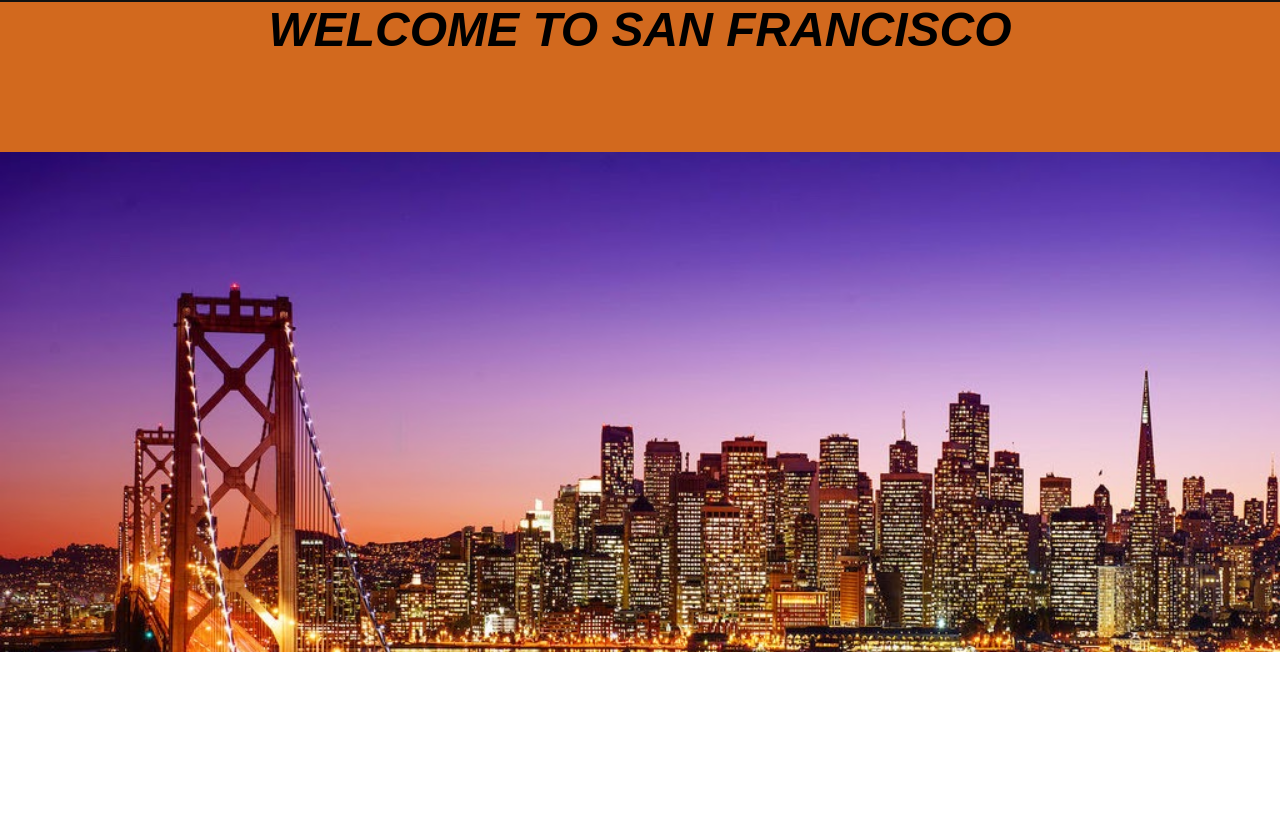
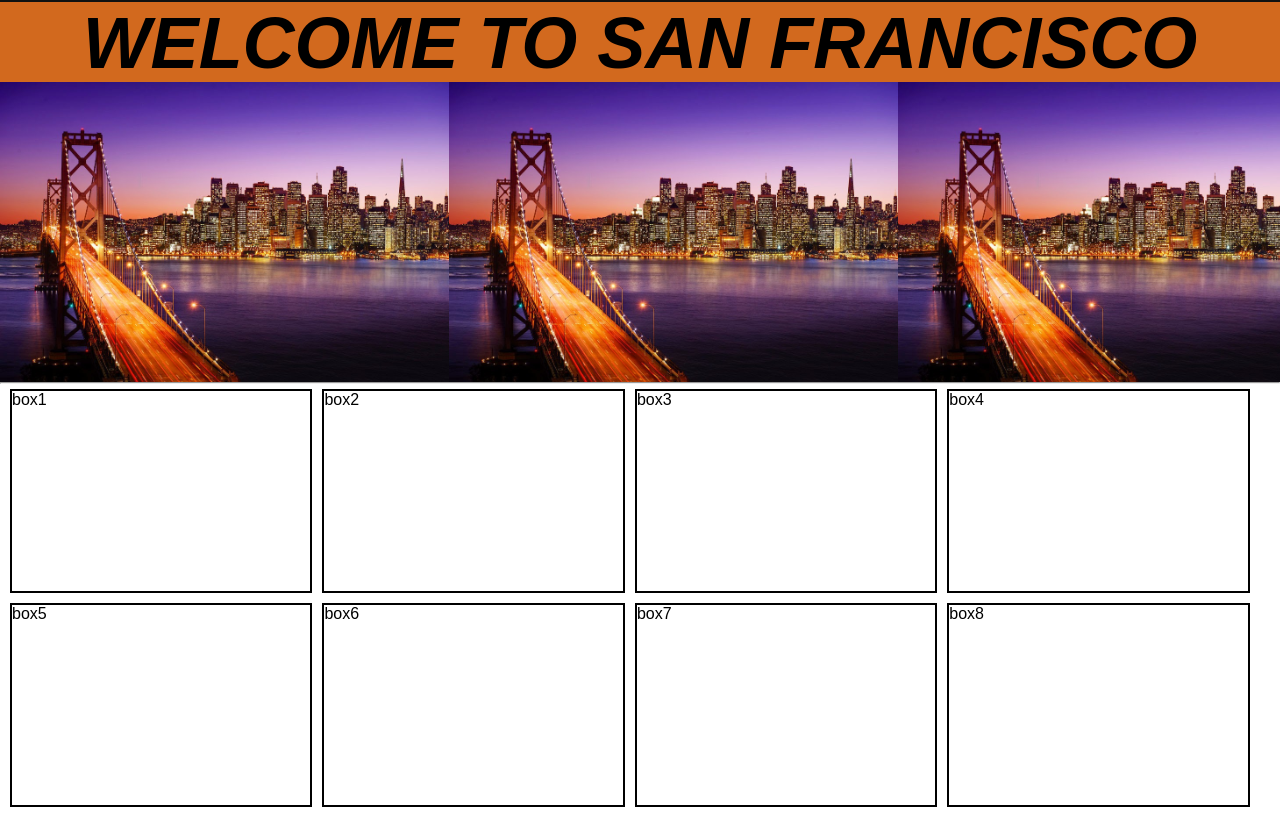
Before and after one commit to Akashgoyal55/Group_Project_2, a plain HTML site: page Group_Project_2/index.html in a window 1280 px wide. Shown: the part 58-875 px from the top of the page. Before the commit the page ends 800 px from the top, so only its background shows below. Drawn offline with Linux system fonts and the light colour scheme.

Commit message:
adding files to github

```diff
--- a/Group_Project_2/index.html
+++ b/Group_Project_2/index.html
@@ -36,6 +36,23 @@
 </div>
     <!--Main page photo-->
     <div class="sf-img"></div>
+    <hr>
+
+    <!--MAIN PAGE-->
+    <div class="Top-attraction">
+      <div class="box1 box">box1</div>
+      <div class="box2 box">box2</div>
+      <div class="box3 box">box3</div>
+      <div class="box4 box">box4</div>
+      <div class="box5 box">box5</div>
+      <div class="box6 box">box6</div>
+      <div class="box7 box">box7</div>
+      <div class="box8 box">box8</div>
+    </div>
+
+
 </body>
+
+
 <script src="script.js"></script>
 </html>
--- a/Group_Project_2/style.css
+++ b/Group_Project_2/style.css
@@ -58,19 +58,34 @@
 
 /*Welcome-box*/
 .Welcome-box{
-    height: 150px;
+    height: 80px;
     background-color: chocolate;
+    font-size: 3rem;
+    text-align: center;
 }
 
 /*SF img*/
 .sf-img{
     background-image: url("Navbar.jpeg");
-    height: 500px;
+    height: 300px;
+    width: 100%;
     background-size: cover;
+    background-size: contain;
 }
 
-/*Welcome-box*/
-.Welcome-box{
-    font-size: 2rem;
-    text-align: center;
+/*MAIN PAGE*/
+/*Top-attraction*/
+.Top-attraction{
+    display: flex;
+    margin-top: 5px;
+    flex-wrap: wrap;
+    margin-left: 10px;
 }
+.box{
+    border: 2px solid black;
+    height: 200px;
+    width: 23.5%;
+    margin-right: 10px;
+    margin-bottom: 10px;
+    flex-wrap: wrap;
+}
```
